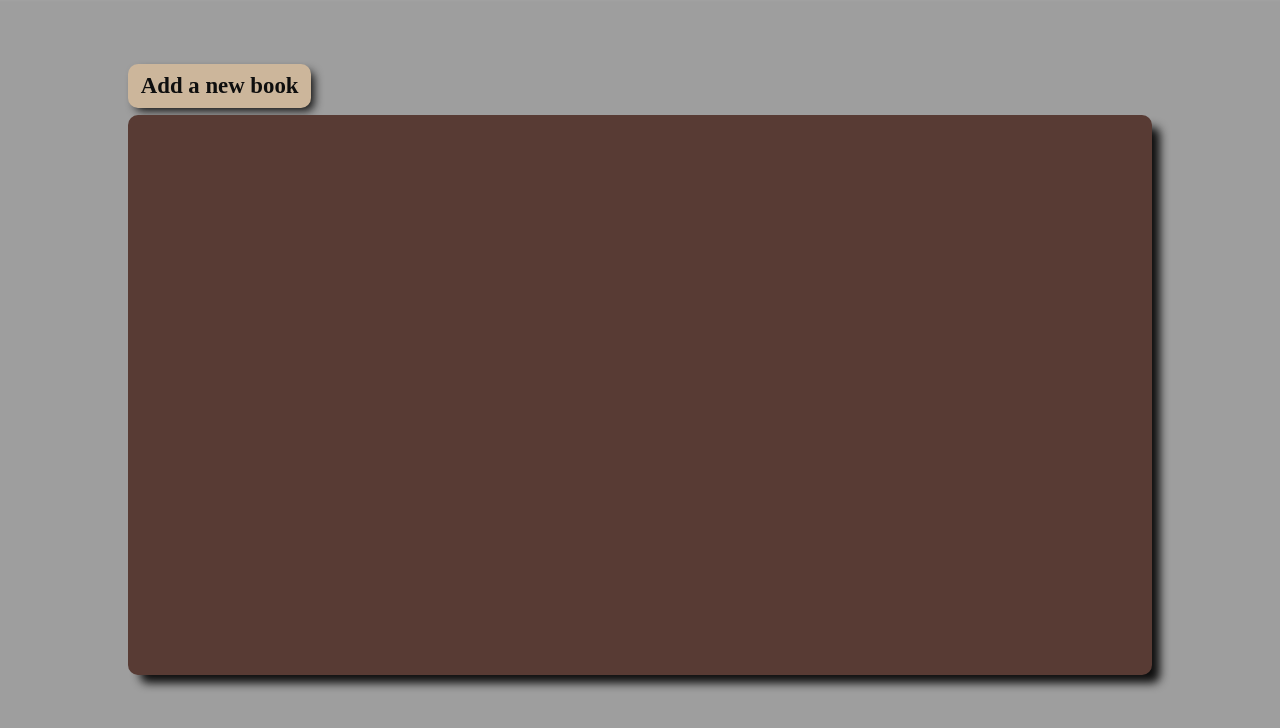
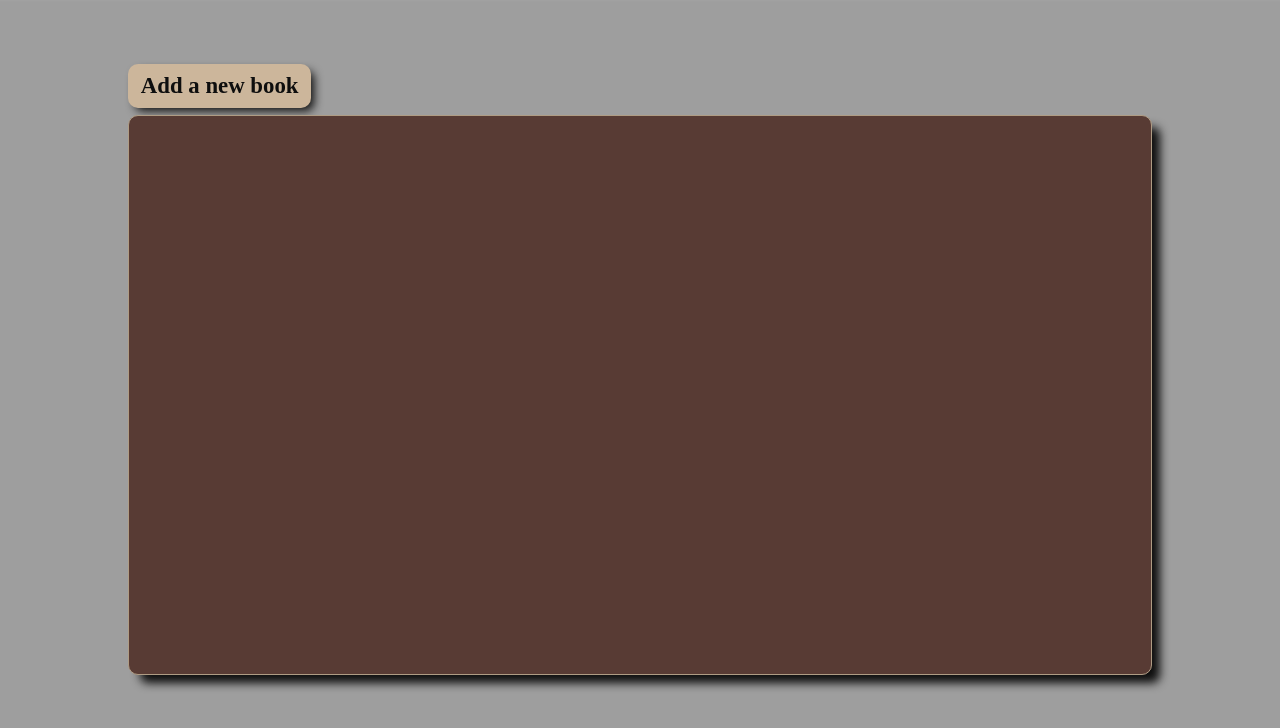
Before and after one commit to nekosoffy/library, a plain HTML site: page index.html in a window 1280 px wide. Both pictures are taken after a click on the button "Start my collection". Drawn offline with Linux system fonts and the light colour scheme.

Commit message:
Add a border to the container

```diff
--- a/styles.css
+++ b/styles.css
@@ -141,6 +141,7 @@ button:hover {
     align-content: start;
     overflow-y: auto;
     box-shadow: 10px 10px 10px -2px #0e0e0e;
+    border: 1px solid #af9c84
 }
 
 #add {
```
